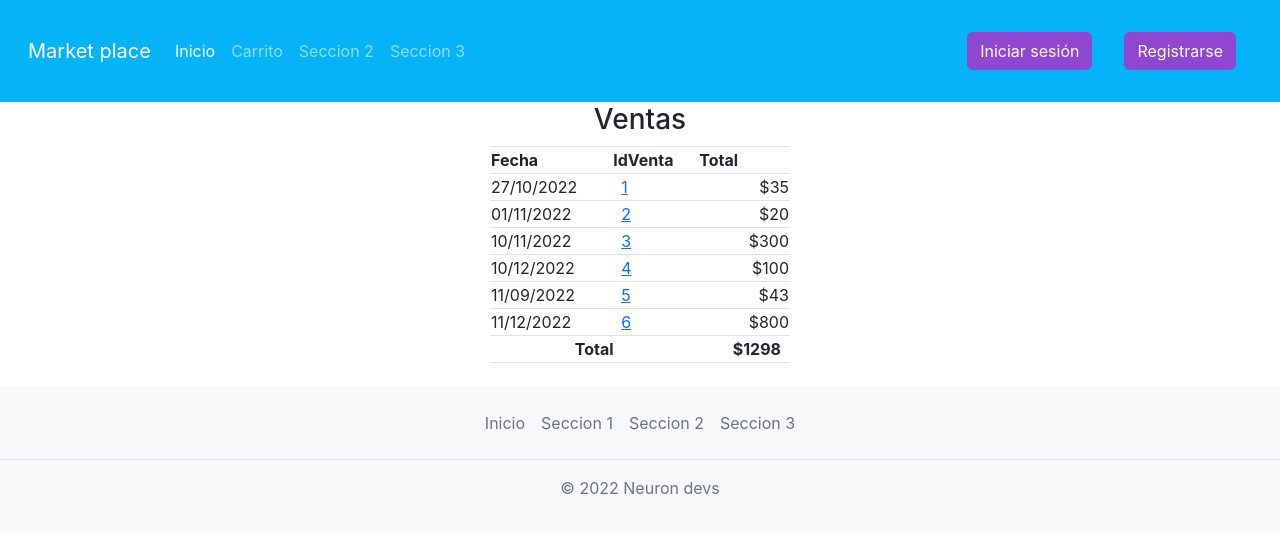
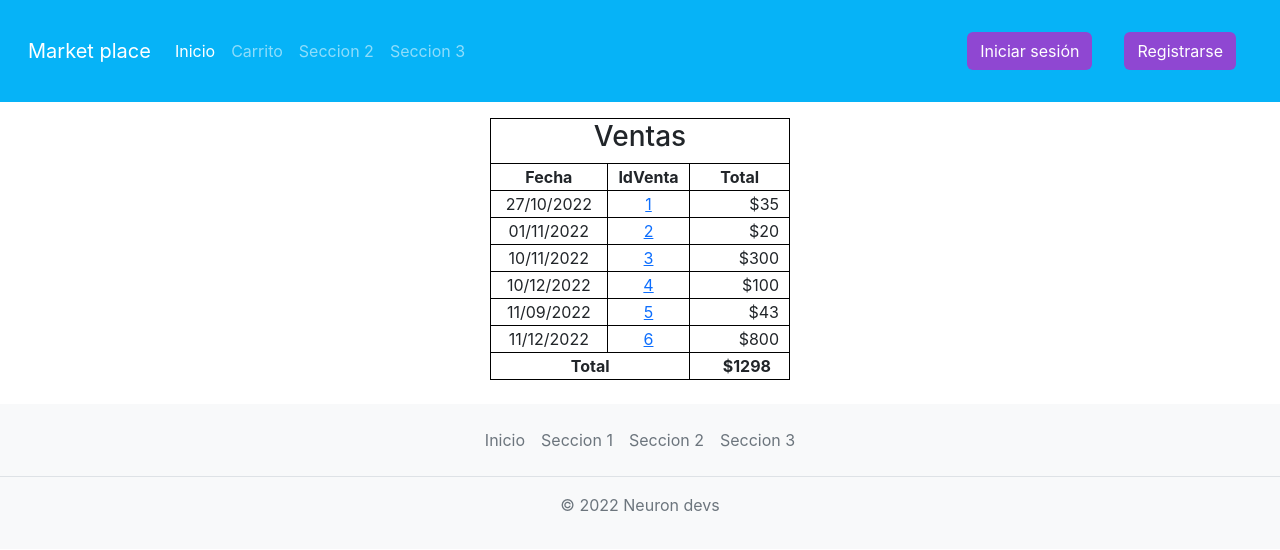
Before and after one commit to NeuronDevs/market-place, a React (Create React App) app: page /ventas in a window 1280 px wide. Shown: the top 550 px of the page. Built offline with nearby package versions, Linux system fonts and the light colour scheme.

Commit message:
formateando tabla ventas

```diff
--- a/src/components/Sales.jsx
+++ b/src/components/Sales.jsx
@@ -15,8 +15,8 @@ export const Sales = () => {
 
     return (
         <div className="container">
-                    <table className="table mx-auto table-bordered" style={{"maxWidth":"300px"}}>
-                    <th colspan="3" className="ancho-columna"><h3 className="text-center">Ventas</h3></th>
+                    <table className="my-3 table mx-auto table-bordered tabla-normal" style={{"maxWidth":"300px"}}>
+                    <th colspan="3"><h3 className="text-center">Ventas</h3></th>
                         <tr>
                             <th>Fecha</th>
                             <th>IdVenta</th>
--- a/src/styles/styles.css
+++ b/src/styles/styles.css
@@ -22,8 +22,15 @@
     object-fit: cover;
 }
 
+.tabla-normal th,.tabla-normal td{
+    text-align:center;
+}
+.tabla-normal tr td:last-child{
+    text-align:right;
+    padding-right:10px;
+}
 
-
-.ancho-columna{
-    width:300px
+.tabla-normal, .tabla-normal tr,.tabla-normal th,.tabla-normal td{
+    border: 1px solid black;
+    border-collapse: collapse;
 }
```
